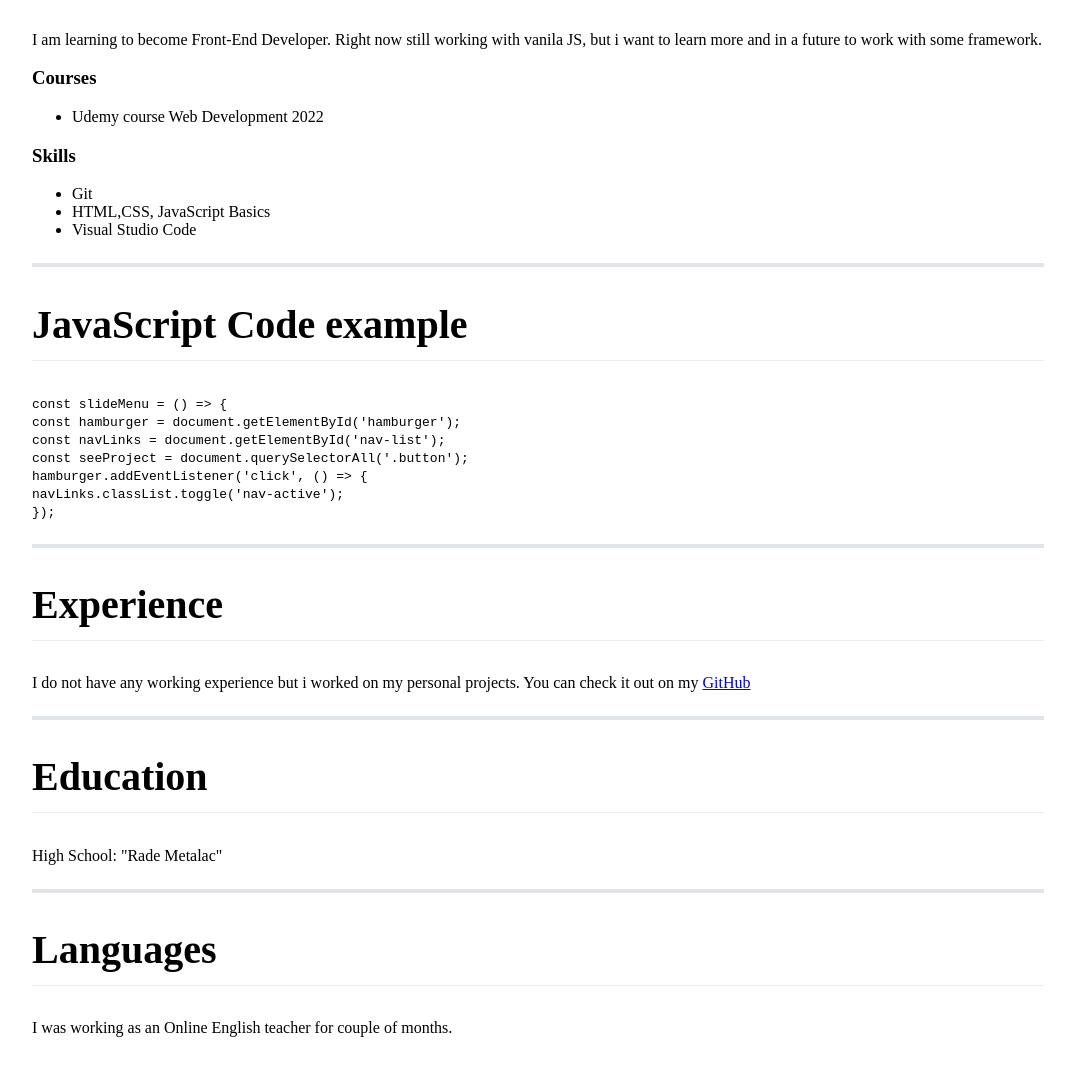
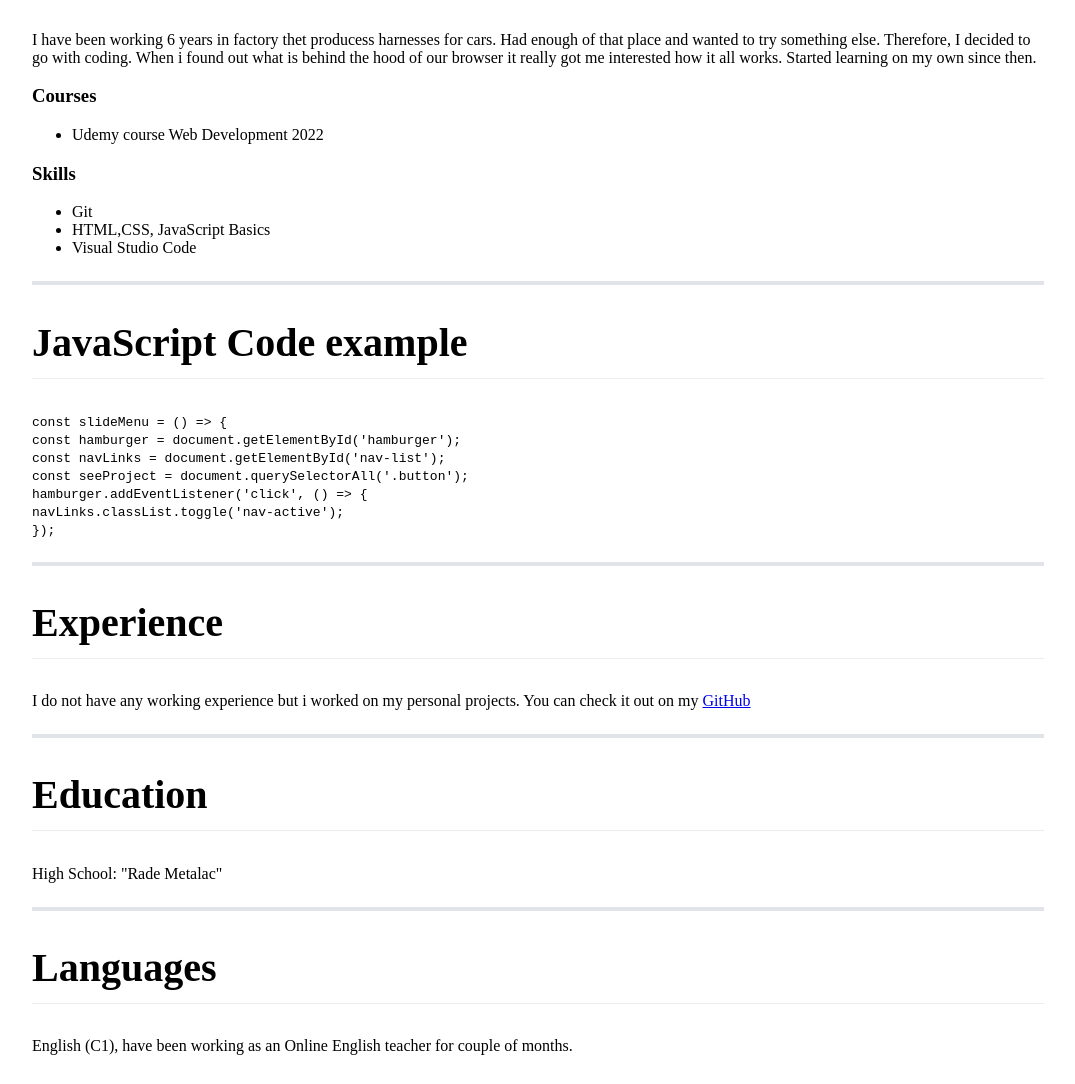
Before and after one commit to kakarrot92/rsschool-cv, a plain HTML site: page index.html in a window 1280 px wide. Shown: the part 409-1493 px from the top of the page, without its empty margins (102-1177 px from the left). Drawn offline with Linux system fonts and the light colour scheme.

Commit message:
fix: add some changes to the text about me

```diff
--- a/index.html
+++ b/index.html
@@ -23,7 +23,10 @@
       </p>
       <hr>
       <h2 class="about">About me</h2>
-      <p class="about-text">I am learning to become Front-End Developer. Right now still working with vanila JS, but i want to learn more and in a future to work with some framework.</p>
+      <p class="about-text">
+        I have been working 6 years in factory thet producess harnesses for cars. Had enough of that place and wanted to try something else. Therefore, I decided to go with coding.
+         When i found out what is behind the hood of our browser it really got me interested how it all works. Started learning on my own since then.
+      </p>
       <h3>Courses</h3>
       <ul>
         <li>Udemy course Web Development 2022</li>
@@ -56,7 +59,7 @@
       <p>High School: "Rade Metalac"</p>
       <hr>
       <h2>Languages</h2>
-      <p>I was working as an Online English teacher for couple of months.</p>
+      <p>English (C1), have been working as an Online English teacher for couple of months.</p>
       <footer>
         <a href="https://github.com/kakarrot92" target="blank" class="github">
           <svg width="24" height="24" viewBox="0 0 24 24" fill="none" xmlns="http://www.w3.org/2000/svg">
```
